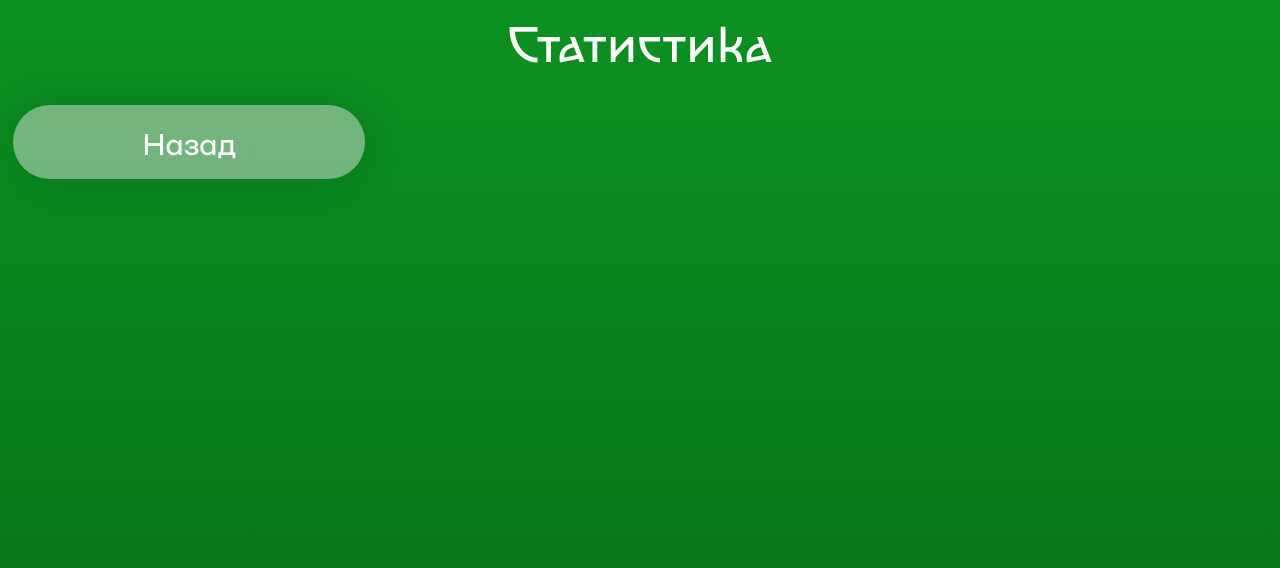
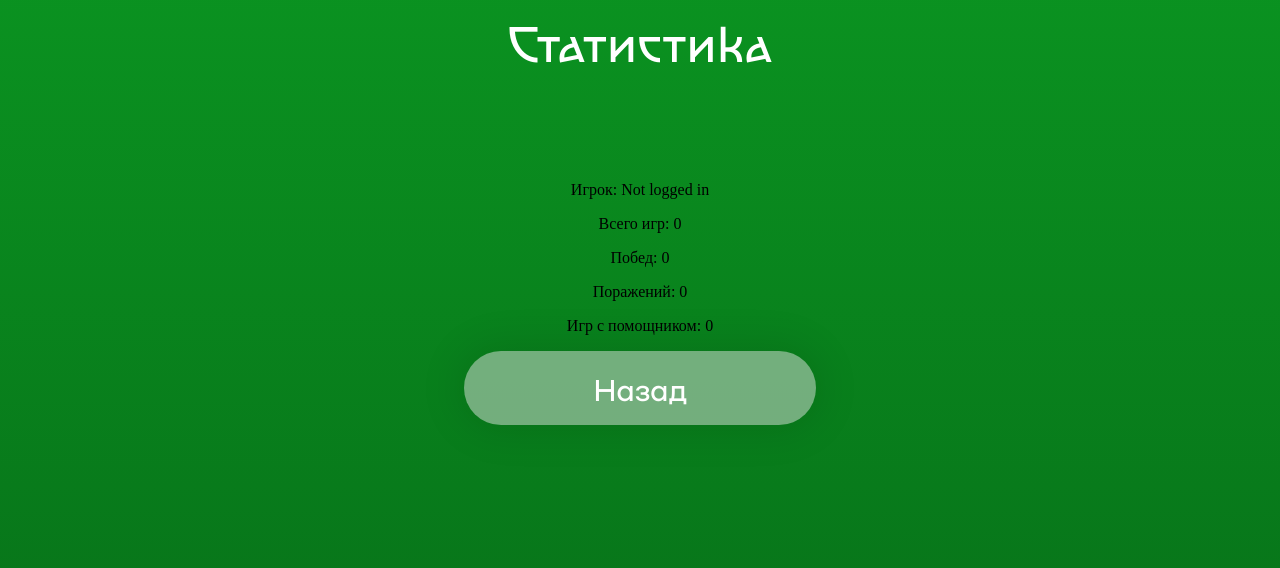
Before and after one commit to ilya-shlom/PokerOnline, a Flask app: page /stats in a window 1280 px wide. Shown: the top 568 px of the page. Run offline with Flask 2, Linux system fonts and the light colour scheme.

Commit message:
stats work!

```diff
--- a/app.py
+++ b/app.py
@@ -59,7 +59,30 @@ def gamepage():
 
 @app.route('/stats')
 def stats():
-    return render_template("stats.html")
+    log_state = 0
+    win = 0
+    lose = 0
+    cheat = 0
+    game = 0
+    user_id = session.get('user_id', default=None)
+    database = db.get_db()
+    if user_id:
+        log_state = 1
+        user = database.execute('SELECT * FROM users WHERE id = ?', (user_id,)).fetchone()['username']
+        res = database.execute("SELECT res, using_cheats FROM stats WHERE player_id = ?", (user_id,)).fetchall()
+        game, count = len(res), len(res) - 1
+        while count >= 0:
+            win += 1 if res[count][0] == 'w' else 0
+            lose += 1 if res[count][0] == 'l' else 0
+            cheat += 1 if res[count][1] == 'y' else 0
+            count -= 1
+
+
+
+    else:
+        user = "Not logged in"
+    return render_template("stats.html", out_user=str(user), out_g=str(game), out_w=str(win), out_l=str(lose), out_c=str(cheat),
+                           state=log_state)
 
 
 @app.route('/settings')
--- a/templates/stats.html
+++ b/templates/stats.html
@@ -6,7 +6,15 @@
 
 {% block body %}
 <h1>Статистика</h1>
-<form action="/" class="home">
-        <input type="submit" value="Назад" class="home"/>
-    </form>
+
+<div class="home" align="center">
+    <p>Игрок: {{out_user}}</p>
+    <p>Всего игр: {{out_g}}</p>
+    <p>Побед: {{out_w}}</p>
+    <p>Поражений: {{out_l}}</p>
+    <p>Игр с помощником: {{out_c}}</p>
+    <form action="/" class="home">
+            <input type="submit" value="Назад" class="home"/>
+        </form>
+</div>
 {% endblock %}
```
